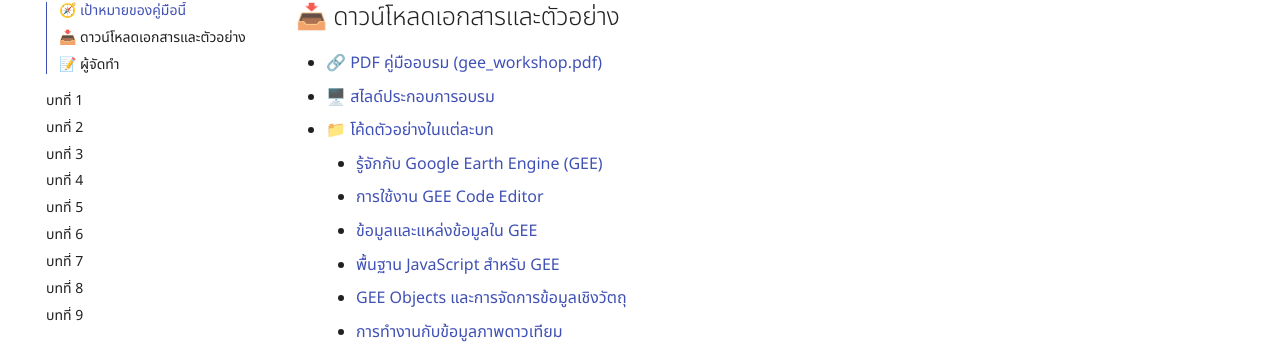
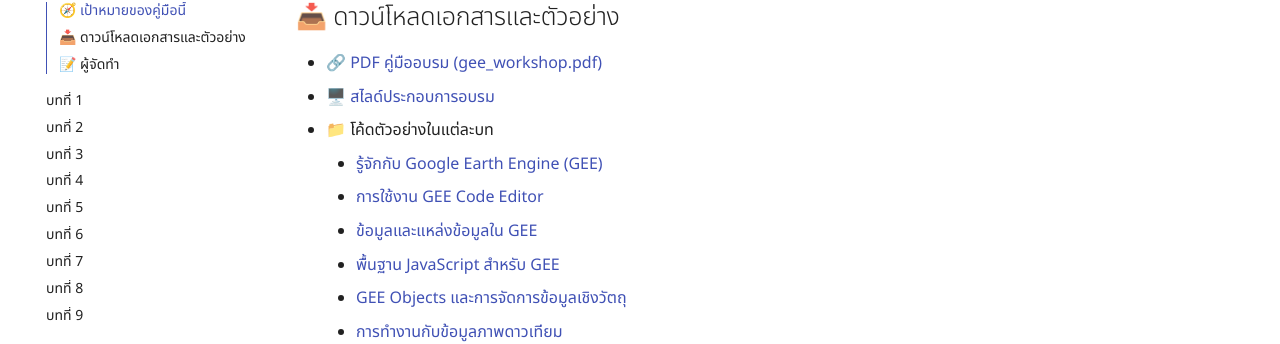
Before and after one commit to gistnorth/gistnorth_gee, an MkDocs documentation site: the page built from docs/index.md, in a window 1280 px wide and 900 px high, scrolled down 491 px. Shown: the part 142-486 px from the top of the window. Built offline with MkDocs 1.6.1 and Material for MkDocs 9.7.7, drawn with Linux system fonts in a browser that asks for light colours; comment, search, counter and statistics services are not loaded; some of the changed lines change nothing that is shown.

Commit message:
update docs

```diff
--- a/docs/index.md
+++ b/docs/index.md
@@ -23,7 +23,7 @@
 - 🔗 [PDF คู่มืออบรม (gee_workshop.pdf)](https://github.com/gistnorth/gistnorth_gee/blob/main/document/gee_workshop_doc.pdf)
 - 🖥️ [สไลด์ประกอบการอบรม](https://github.com/gistnorth/gistnorth_gee/blob/main/document/gee_workshop_ppt.pdf)
 
-- 📁 [โค้ดตัวอย่างในแต่ละบท](https://github.com/gistnorth/gistnorth_gee/tree/main/examples)
+- 📁 โค้ดตัวอย่างในแต่ละบท
 
     - [รู้จักกับ Google Earth Engine (GEE)](gee_workshop_chapter1.md)
     - [การใช้งาน GEE Code Editor](gee_workshop_chapter2.md)
@@ -34,7 +34,6 @@
     - [การสร้างแอปพลิเคชัน GEE App](gee_workshop_chapter7.md)
     - [การจำแนกการใช้ที่ดินและการเปลี่ยนแปลง](gee_workshop_chapter8.md)
     - [การติดตามสถานการณ์ภัยพิบัติ](gee_workshop_chapter9.md)
-
 
 ---
 
```
Also changed, not shown: site/index.html.
